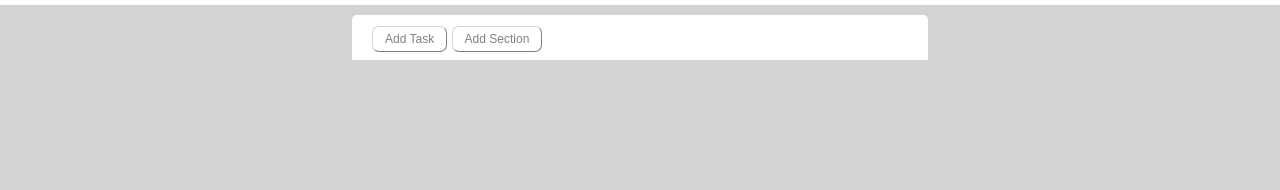
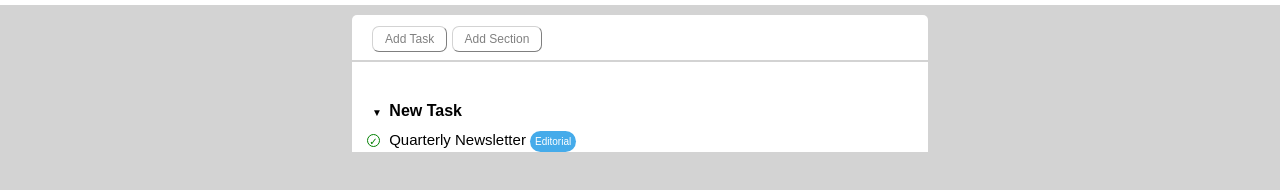
Before and after one commit to AndreaMinelli/html-css-toboolist, a plain HTML site: page index.html in a window 1280 px wide. Shown: the part 56-246 px from the top of the page. Drawn offline with Linux system fonts and the light colour scheme.

Commit message:
Impostata main section

```diff
--- a/css/style.css
+++ b/css/style.css
@@ -27,6 +27,10 @@ button:hover{
     background-color: rgb(30,144,255);
     color: white;
     cursor: pointer;
+}
+
+.light-blue{
+    background-color: rgb(69,171,234);
 }
 
 /* Header */
@@ -60,5 +64,53 @@ button:hover{
     line-height: 45px;
     padding-left: 20px;
     border-radius: 5px 5px 0 0;
+    margin-bottom: 2px;
+}
+
+/* Sezione To-Do-List */
+.main-section{
+    background-color: white;
+    padding: 40px 0 0 0;
+}
+
+.to-do-type{
+    font-weight: bolder;
     margin-bottom: 10px;
+    margin-left: 20px;
 }
+
+.show-list{
+    font-size: 10px;
+    margin-right: 3px;
+}
+
+.to-do-things{
+    margin-left: 15px;
+    margin-top: 10px;
+    margin-bottom: 10px;
+    line-height: 20px;
+    vertical-align: middle;
+    font-size: 15px;
+}
+
+.check{
+    display: inline-block;
+    height: 13px;
+    width: 13px;
+    line-height: 13px;
+    color: green;
+    font-size: 10px;
+    border-width: 1px;
+    border-style: solid;
+    border-radius: 50%;
+    text-align: center;
+    vertical-align: middle;
+    margin-right: 5px;
+}
+
+.things-type{
+    color: white;
+    font-size: 10px;
+    border-radius: 15px;
+    padding: 5px;
+}
--- a/index.html
+++ b/index.html
@@ -15,10 +15,27 @@
     </header>
     <main>
         <div class="container">
+            <!-- Sezione nuove aggiunte -->
             <section id="add">
                 <button>Add Task</button>
                 <button>Add Section</button>
             </section>
+            <!-- Sezione To-do-list -->
+            <div class="main-section">
+                <dl>
+                    <dt class="to-do-type">
+                        <span class="show-list">&#9660;</span>
+                        <span>New Task</span>
+                    </dt>
+                    <dd class="to-do-things">
+                        <span class="check">&check;</span>
+                        <span>Quarterly Newsletter</span>
+                        <span class="things-type light-blue">Editorial</span>
+                    </dd>
+
+                </dl>
+
+            </div>
         </div>
     </main>
 
```
